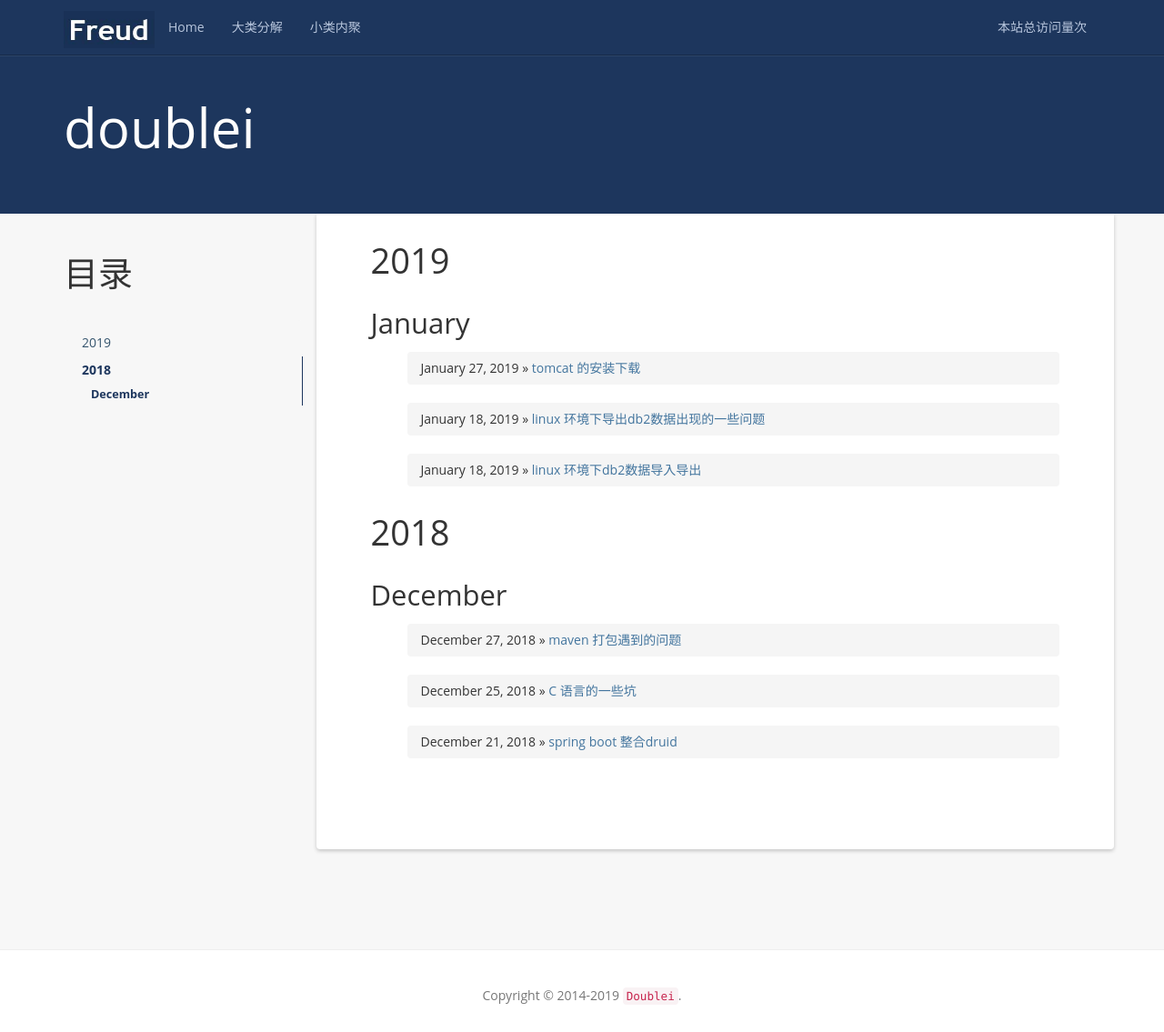
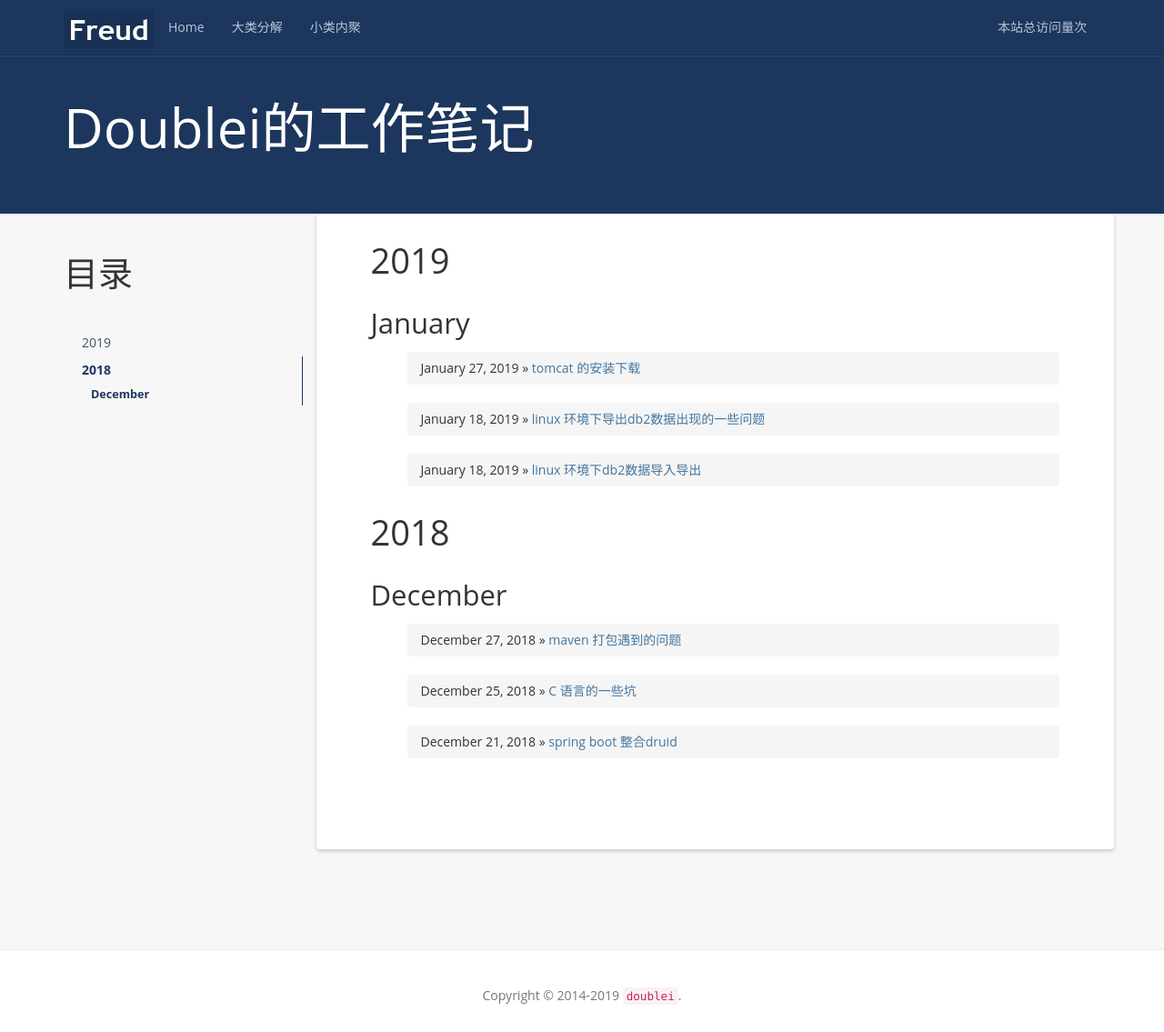
Before and after one commit to doubleiH/doubleh.github.io, a Jekyll site: the page built from index.html, in a window 1280 px wide and 1135 px high. Shown: the whole window at 91% size. Built offline with Jekyll 4.4.1, drawn with Linux system fonts in a browser that asks for light colours; nearby versions of some CDN libraries; a script that is not in the unit is left out; the list of posts is cut into pages by our own code; comment, search, counter and statistics services are not loaded.

```diff
--- a/_config.yml
+++ b/_config.yml
@@ -1,7 +1,7 @@
 # Site settings
-name: doublei
+name: Doublei的工作笔记
 email:
-author: Doublei
+author: doublei
 url:  "https://doubleih.github.io"
 # resume_site：跳转作者简介界面
 resume_site:
```
Also changed, not shown: _includes/head.html (line endings or trailing spaces).
